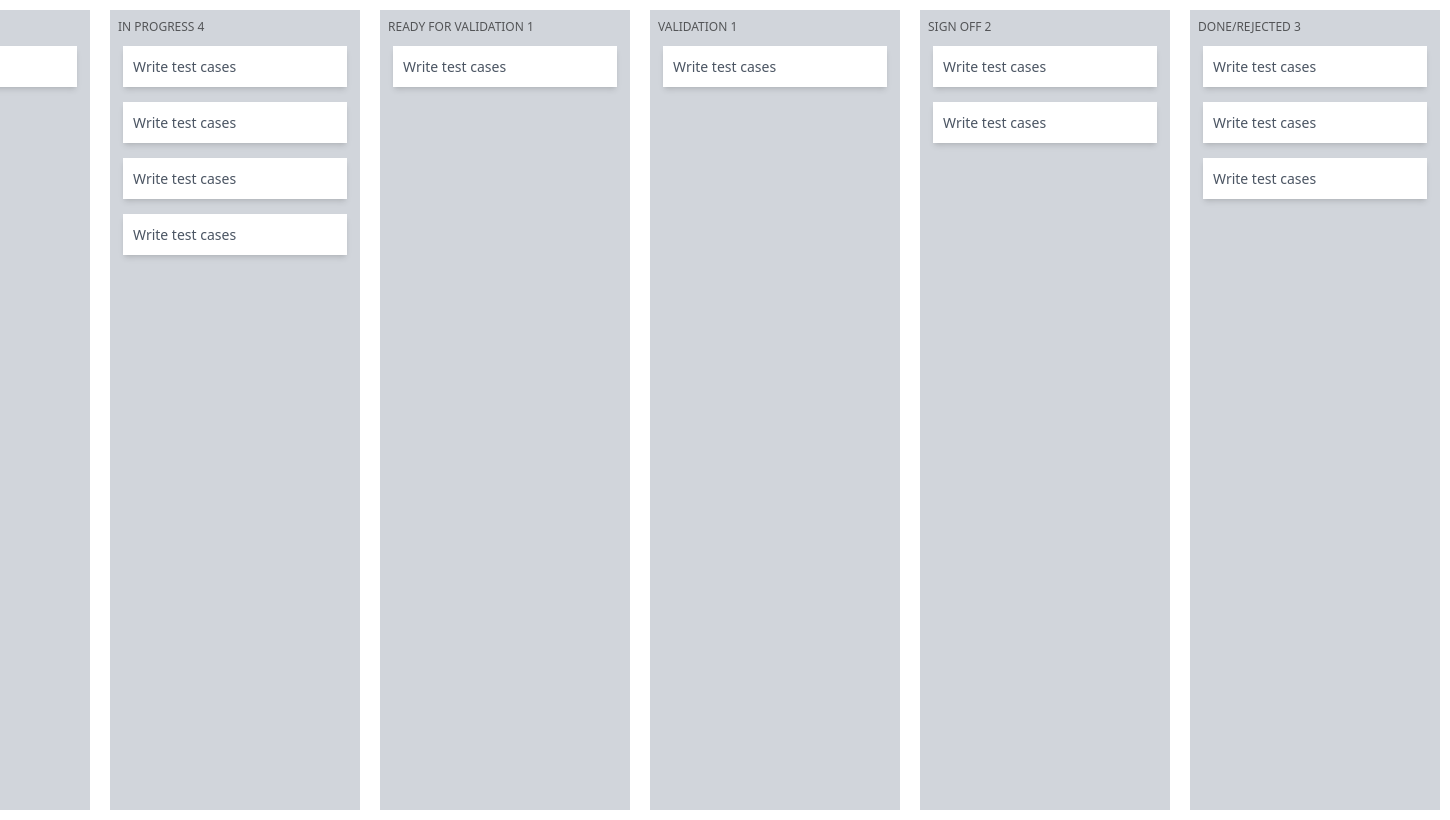
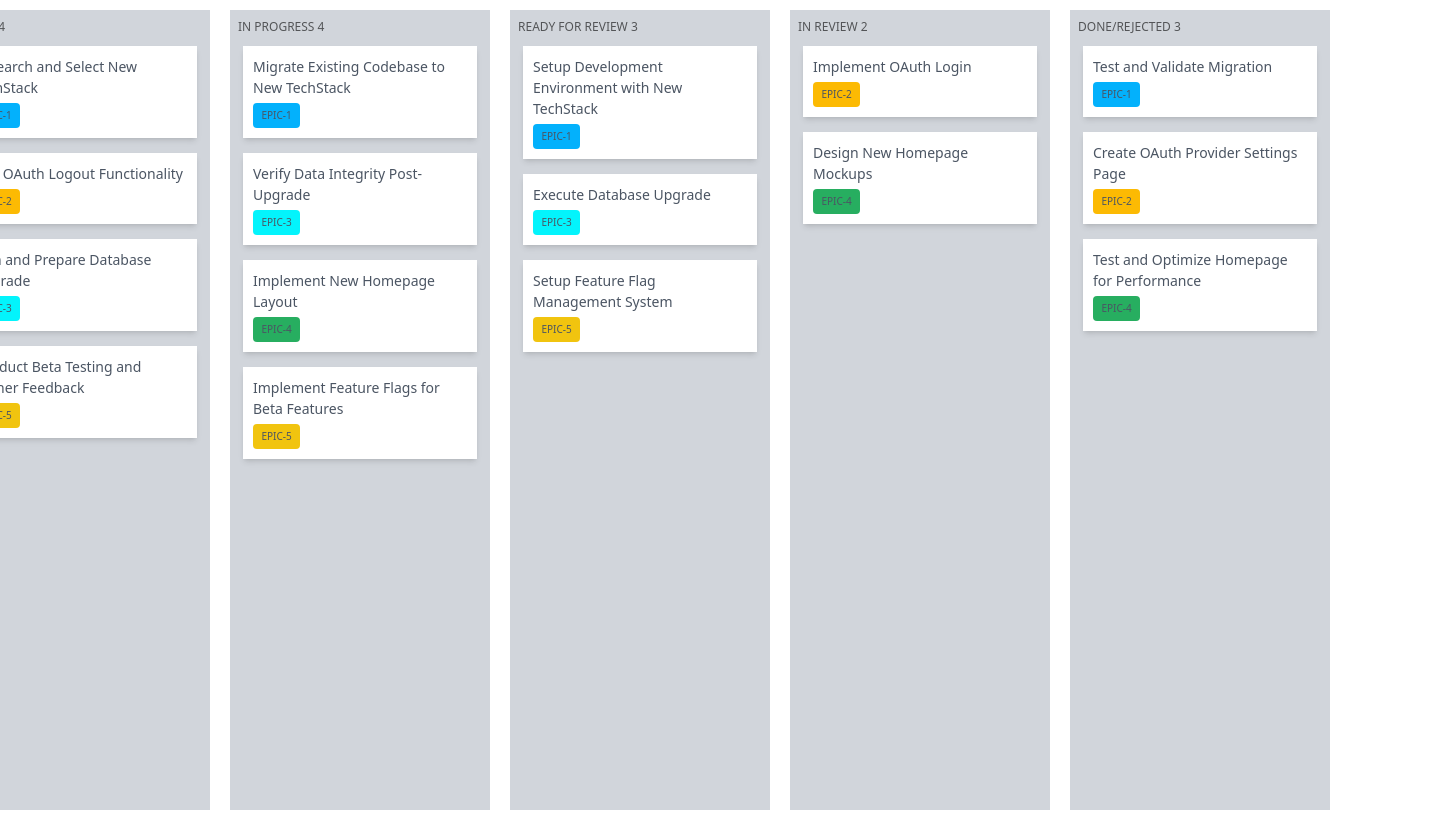
Before and after one commit to AimalKhanOfficial/LikeJira, a React (Vite) app in the folder LikeJira-frontend/: page / in a window 1280 px wide. Shown: the whole page, 1450 px wide, since content can reach past the window. Built offline with nearby package versions, Linux system fonts and the light colour scheme.

Commit message:
adding a global state per epic and assigning them each to their respective swimlanes

```diff
--- a/LikeJira-frontend/src/App.jsx
+++ b/LikeJira-frontend/src/App.jsx
@@ -1,11 +1,13 @@
+import { useEffect, useState } from 'react';
 import Board from './components/Board';
 import './index.css'
+import { getBoardState } from './dbHanlder';
 
 function App() {
+  const [boardState, setBoardState] = useState(getBoardState());
+
   return (
-    <>
-      <Board />
-    </>
+    <Board boardState={boardState} />
   )
 }
 
--- a/LikeJira-frontend/src/components/Board.jsx
+++ b/LikeJira-frontend/src/components/Board.jsx
@@ -1,15 +1,54 @@
-import React from "react";
+import React, { useEffect, useState } from "react";
 import Swimlane from "./SwimLane";
 
-function Board() {
+function Board(props) {
+    const [TICKETS_IN_TODO, setTicketsInToDo] = useState([]);
+    const [TICKETS_IN_PROGRESS, setTicketsInProgress] = useState([]);
+    const [TICKETS_READY_FOR_REVIEW, setTicketsInReadyForReview] = useState([]);
+    const [TICKETS_IN_REVIEW, setTicketsInReview] = useState([]);
+    const [TICKETS_IN_DONE_OR_REJECTED, setTicketsInDoneOrRejected] = useState([]);
+
+    useEffect(() => {
+        const pushObjToArr = (arr, ticket, epic) => arr.push({
+            ...ticket,
+            epicName: epic.name,
+            epicColorCode: epic.colorCode,
+            epicId: epic.epicId
+        });
+        let inProgress = [];
+        let toDo = [];
+        let readyForReview = [];
+        let inReview = [];
+        let doneOrRejected = [];
+        props?.boardState.forEach(epic => {
+            epic.tickets.forEach(ticket => {
+                if (ticket.statusId === 1) {
+                    pushObjToArr(toDo, ticket, epic);
+                } else if (ticket.statusId === 2) {
+                    pushObjToArr(inProgress, ticket, epic);
+                } else if (ticket.statusId === 3) {
+                    pushObjToArr(readyForReview, ticket, epic);
+                } else if (ticket.statusId === 4) {
+                    pushObjToArr(inReview, ticket, epic);
+                } else if (ticket.statusId === 5) {
+                    pushObjToArr(doneOrRejected, ticket, epic);
+                }
+            });
+        });
+        setTicketsInToDo(toDo);
+        setTicketsInProgress(inProgress);
+        setTicketsInReadyForReview(readyForReview);
+        setTicketsInReview(inReview);
+        setTicketsInDoneOrRejected(doneOrRejected);
+    }, [])
+
     return (
         <div className="flex justify-center">
-            <Swimlane title={'To Do'} tickets={[{ title: 'Write test cases' }]} />
-            <Swimlane title={'In Progress'} tickets={[{ title: 'Write test cases' }, { title: 'Write test cases' }, { title: 'Write test cases' }, { title: 'Write test cases' }]} />
-            <Swimlane title={'Ready for Validation'} tickets={[{ title: 'Write test cases' }]} />
-            <Swimlane title={'Validation'} tickets={[{ title: 'Write test cases' }]} />
-            <Swimlane title={'Sign off'} tickets={[{ title: 'Write test cases' }, { title: 'Write test cases' }]} />
-            <Swimlane title={'Done/Rejected'} tickets={[{ title: 'Write test cases' }, { title: 'Write test cases' }, { title: 'Write test cases' }]} />
+            <Swimlane title={'To Do'} tickets={TICKETS_IN_TODO} />
+            <Swimlane title={'In Progress'} tickets={TICKETS_IN_PROGRESS} />
+            <Swimlane title={'Ready for Review'} tickets={TICKETS_READY_FOR_REVIEW} />
+            <Swimlane title={'In Review'} tickets={TICKETS_IN_REVIEW} />
+            <Swimlane title={'Done/Rejected'} tickets={TICKETS_IN_DONE_OR_REJECTED} />
         </div>
     );
 }
--- a/LikeJira-frontend/src/components/SwimLane.jsx
+++ b/LikeJira-frontend/src/components/SwimLane.jsx
@@ -3,11 +3,11 @@ import Ticket from "./Ticket";
 export default function Swimlane(props) {
     return (
         <div className="flex p-[10px]">
-            <div className="h-[800px] w-[250px] max-w-[300px] bg-gray-300 p-[8px]">
-                <p className="opacity-[60%] text-gray-60 uppercase text-[12px]">{props.title} {props.tickets.length}</p>
+            <div className="h-[800px] w-[260px] max-w-[300px] bg-gray-300 p-[8px]">
+                <p className="opacity-[60%] text-gray-60 uppercase text-[12px]">{props.title} {props.tickets?.length}</p>
                 {
-                    props?.tickets.map(a => {
-                        return <Ticket title={a.title}/>
+                    props?.tickets?.map(a => {
+                        return <Ticket key={a.ticketId} {...a}/>
                     })
                 }
             </div>
--- a/LikeJira-frontend/src/components/Ticket.jsx
+++ b/LikeJira-frontend/src/components/Ticket.jsx
@@ -1,10 +1,18 @@
-export default function Ticket(props) {
+export default function Ticket({ title, epicId, epicColorCode }) {
     return (
         <div className="flex">
             <div className="bg-white p-[10px] mt-[10px] m-[5px] shadow-md w-full">
-                <p className="text-[14px] text-gray-600">
-                    {props.title}
-                </p>
+                <div id="ticket-container">
+                    <p className="text-[14px] text-gray-600">
+                        {title}
+                    </p>
+                </div>
+                <div id="ticket-epic-container" className="flex justify-center rounded p-[5px] mt-[5px] w-[22%]"
+                    style={{ backgroundColor: epicColorCode }}>
+                    <p className="uppercase text-[10px] text-gray-600">
+                        {epicId}
+                    </p>
+                </div>
             </div>
         </div>
     );
--- /dev/null
+++ b/LikeJira-frontend/src/dbHanlder/index.js
@@ -0,0 +1,136 @@
+const BOARD_STATE = [
+    {
+        name: 'Migration to New TechStack',
+        colorCode: '#03b1fc',
+        epicId: 'EPIC-1',
+        tickets: [
+            {
+                title: 'Research and Select New TechStack',
+                storyPoints: 5,
+                ticketId: 'IDB-1',
+                statusId: 1
+            },
+            {
+                title: 'Setup Development Environment with New TechStack',
+                storyPoints: 8,
+                ticketId: 'IDB-2',
+                statusId: 3
+            },
+            {
+                title: 'Migrate Existing Codebase to New TechStack',
+                storyPoints: 13,
+                ticketId: 'IDB-3',
+                statusId: 2
+            },
+            {
+                title: 'Test and Validate Migration',
+                storyPoints: 8,
+                ticketId: 'IDB-4',
+                statusId: 5
+            }
+        ]
+    },
+    {
+        name: 'User Authentication via OAuth',
+        colorCode: '#fcba03',
+        epicId: 'EPIC-2',
+        tickets: [
+            {
+                title: 'Implement OAuth Login',
+                storyPoints: 8,
+                ticketId: 'IDB-5',
+                statusId: 4
+            },
+            {
+                title: 'Add OAuth Logout Functionality',
+                storyPoints: 3,
+                ticketId: 'IDB-6',
+                statusId: 1
+            },
+            {
+                title: 'Create OAuth Provider Settings Page',
+                storyPoints: 5,
+                ticketId: 'IDB-7',
+                statusId: 5
+            }
+        ]
+    },
+    {
+        name: 'Database Upgrade to PostgreSQL 13',
+        colorCode: '#03f4fc',
+        epicId: 'EPIC-3',
+        tickets: [
+            {
+                title: 'Plan and Prepare Database Upgrade',
+                storyPoints: 5,
+                ticketId: 'IDB-8',
+                statusId: 1
+            },
+            {
+                title: 'Execute Database Upgrade',
+                storyPoints: 8,
+                ticketId: 'IDB-9',
+                statusId: 3
+            },
+            {
+                title: 'Verify Data Integrity Post-Upgrade',
+                storyPoints: 5,
+                ticketId: 'IDB-10',
+                statusId: 2
+            }
+        ]
+    },
+    {
+        name: 'New Homepage Design Integration',
+        colorCode: '#27ae60',
+        epicId: 'EPIC-4',
+        tickets: [
+            {
+                title: 'Design New Homepage Mockups',
+                storyPoints: 8,
+                ticketId: 'IDB-11',
+                statusId: 4
+            },
+            {
+                title: 'Implement New Homepage Layout',
+                storyPoints: 13,
+                ticketId: 'IDB-12',
+                statusId: 2
+            },
+            {
+                title: 'Test and Optimize Homepage for Performance',
+                storyPoints: 5,
+                ticketId: 'IDB-13',
+                statusId: 5
+            }
+        ]
+    },
+    {
+        name: 'Beta Testing with Feature Flags',
+        colorCode: '#f1c40f',
+        epicId: 'EPIC-5',
+        tickets: [
+            {
+                title: 'Setup Feature Flag Management System',
+                storyPoints: 8,
+                ticketId: 'IDB-14',
+                statusId: 3
+            },
+            {
+                title: 'Implement Feature Flags for Beta Features',
+                storyPoints: 5,
+                ticketId: 'IDB-15',
+                statusId: 2
+            },
+            {
+                title: 'Conduct Beta Testing and Gather Feedback',
+                storyPoints: 8,
+                ticketId: 'IDB-16',
+                statusId: 1
+            }
+        ]
+    }
+];
+
+
+export const getBoardState = () => BOARD_STATE;
```
